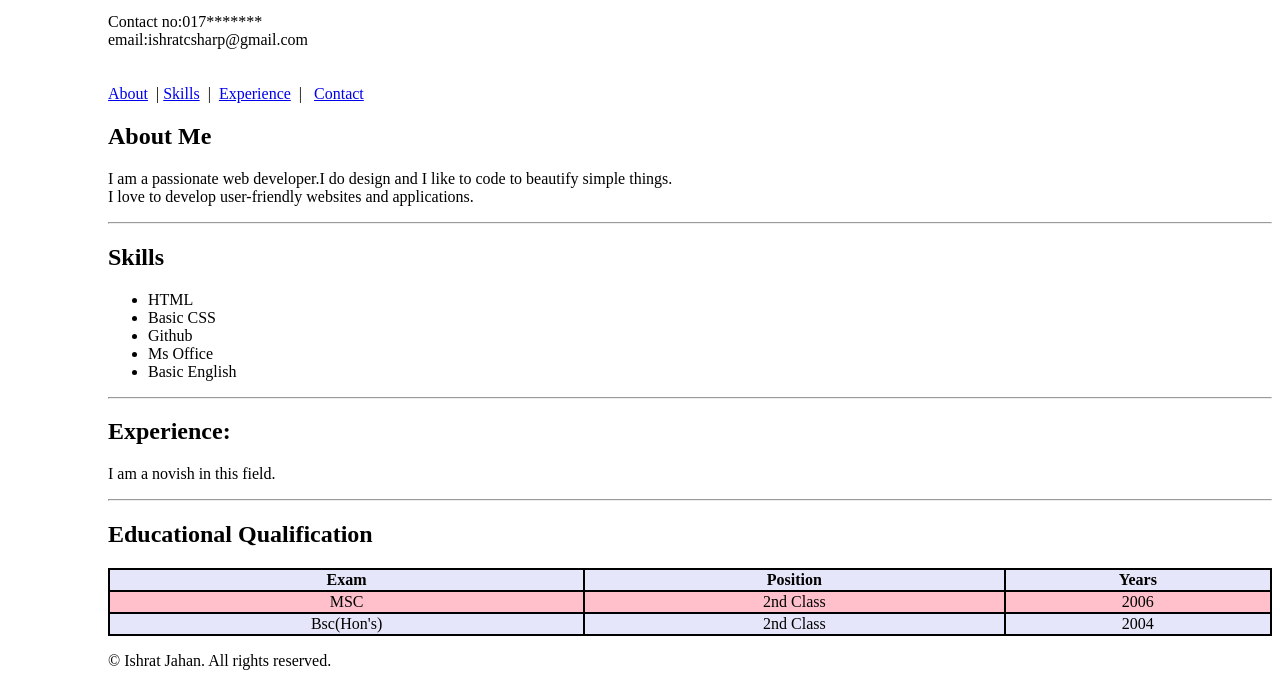
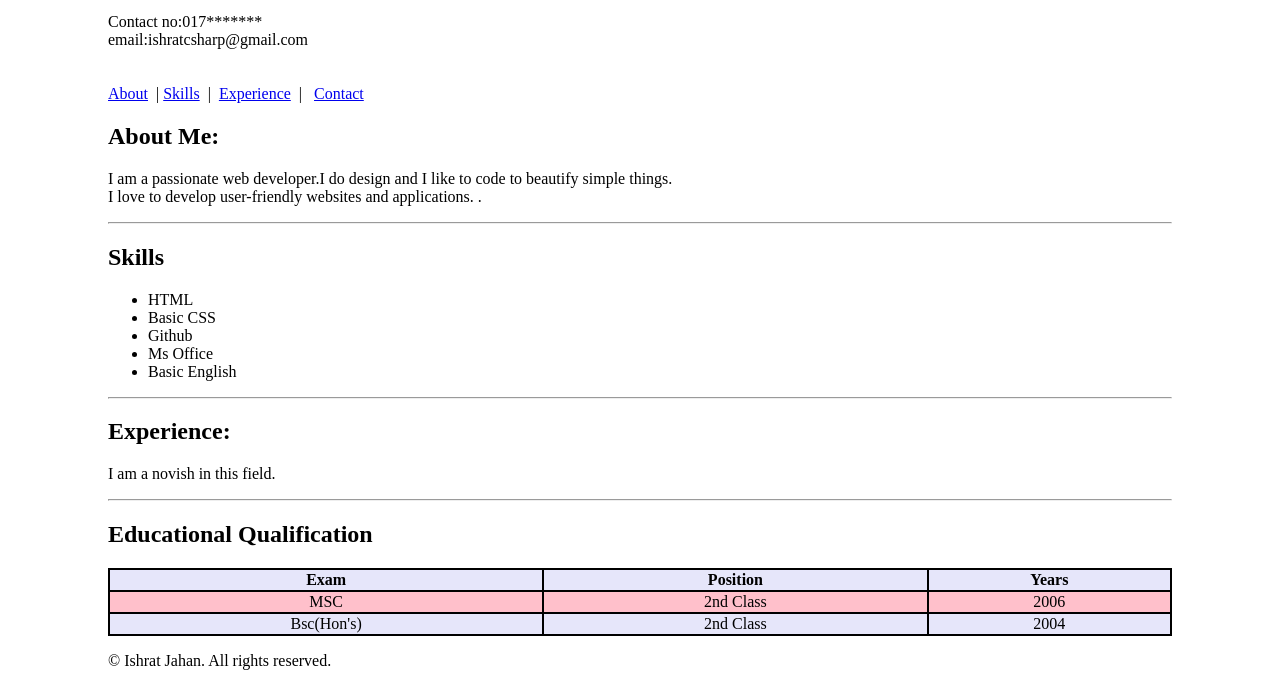
Before and after one commit to Ishratph-08/html_all, a plain HTML site: page cv.html in a window 1280 px wide. Shown: the part 244-930 px from the top of the page. Drawn offline with Linux system fonts and the light colour scheme.

Commit message:
Add files via upload

```diff
--- a/cv.html
+++ b/cv.html
@@ -19,7 +19,7 @@
     </style>
 
 </head>
-<body style="background-color:f4f4f9 ; padding-left:100px; padding: right 100px;;">
+<body style="background-color:f4f4f9 ; padding-left:100px; padding-right:100px;">
     <header>
         <div class="header-content">
             <img src="./profile.jpg" alt="Profile Picture" class="profile-pic">
@@ -42,9 +42,9 @@
 
     <main>
         <section id="about">
-            <h2>About Me</h2>
-            <p>I am a passionate web developer.I do design and I like to code to beautify simple things. <br>
-             I love to develop user-friendly websites and applications.</p>
+            <p><h2>About Me:</h2> I am a passionate web developer.I do design and I like to code to beautify simple things. <br>
+                I love to develop user-friendly websites and applications.
+        .</p>
             <hr>
         </section>
 
```
